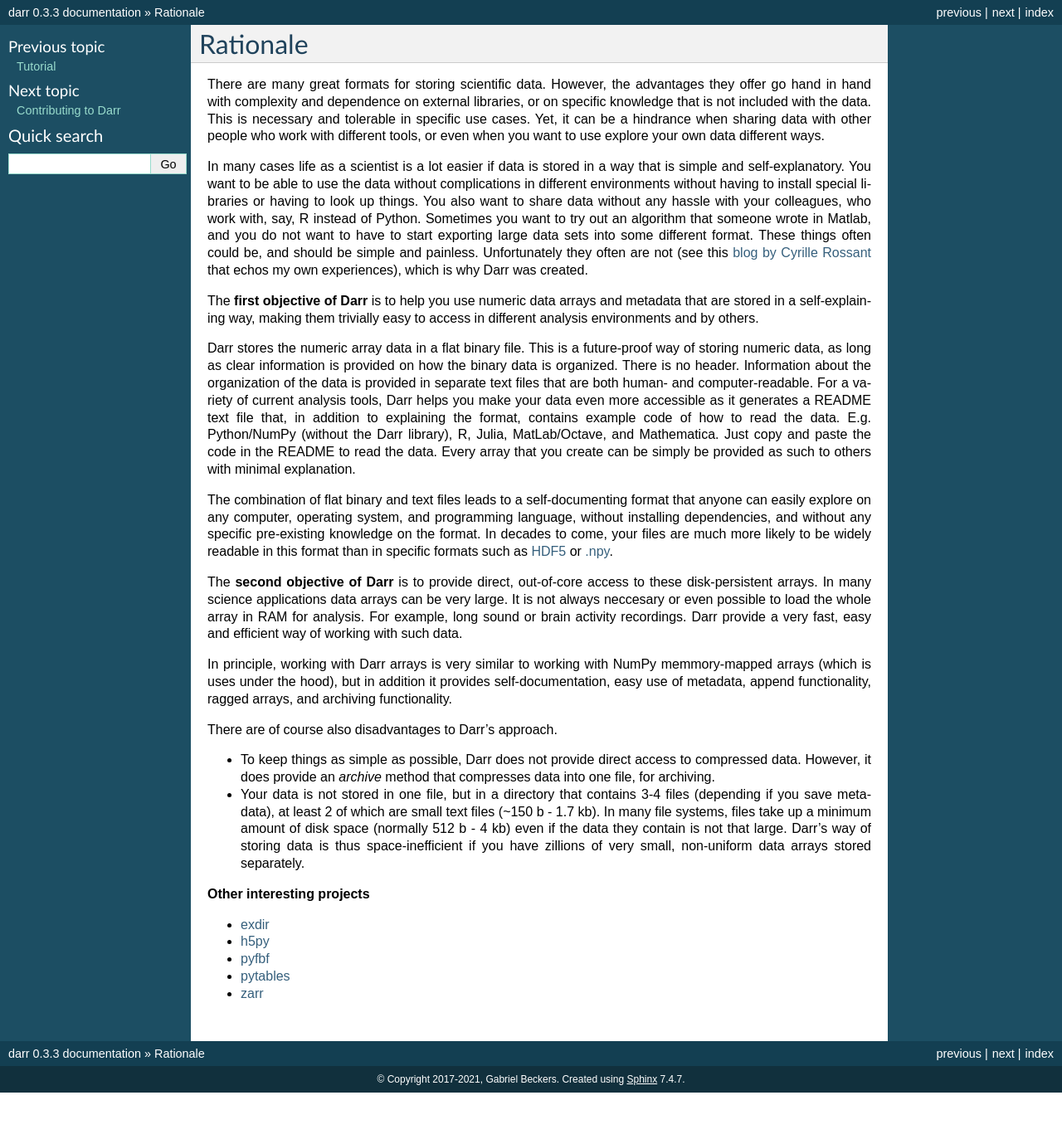
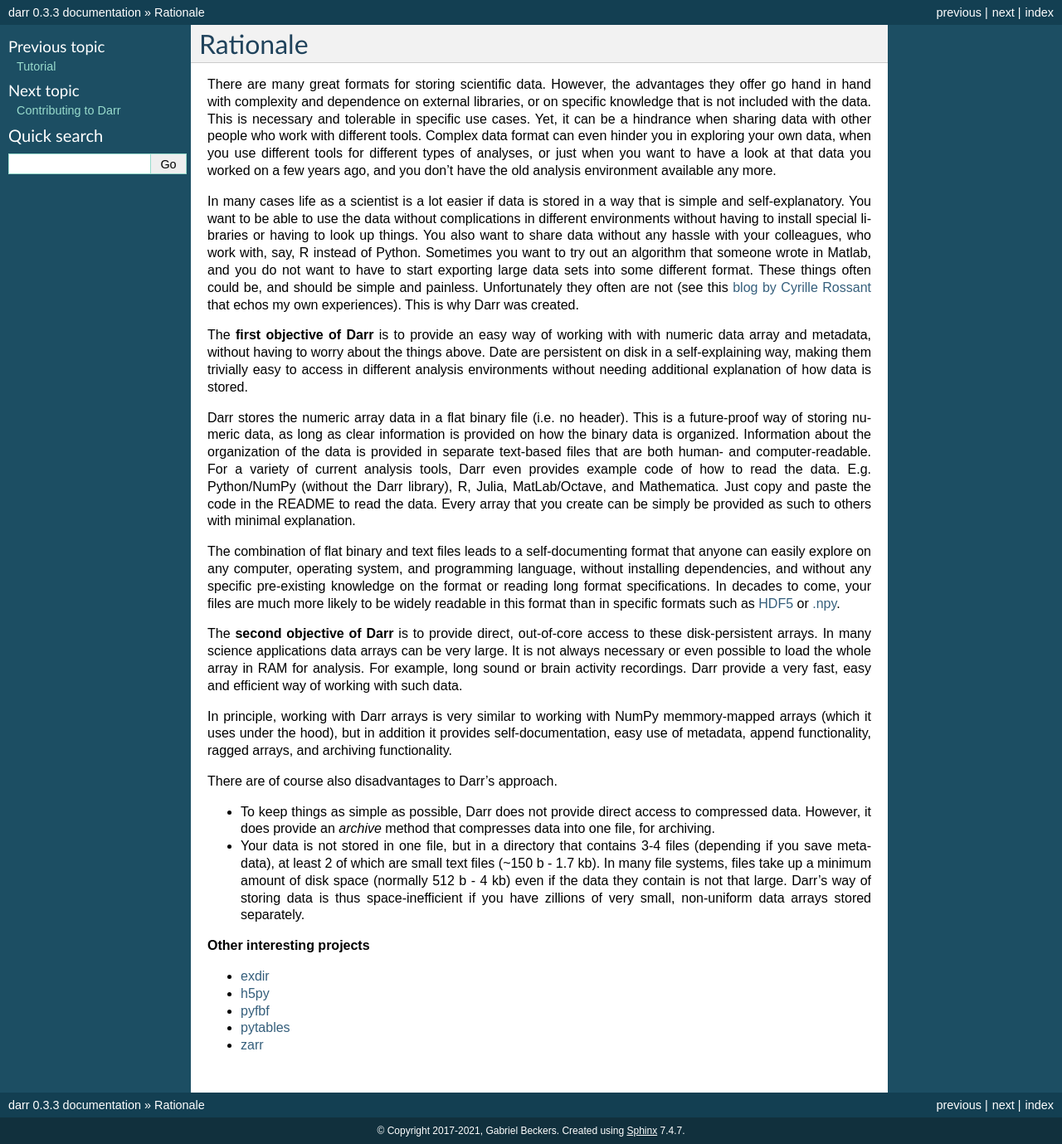
Before and after one commit to gbeckers/Darr, a Sphinx documentation site: the page built from docs/rationale.rst, in a window 1280 px wide. Shown: the whole page at 83% size. Built offline with Sphinx 7.4.7, drawn with Linux system fonts in a browser that asks for light colours; before the commit the page ends 1317 px from its top, so only the background shows below that.

Commit message:
update tutorial even more

```diff
--- a/docs/rationale.rst
+++ b/docs/rationale.rst
@@ -6,8 +6,10 @@
 external libraries, or on specific knowledge that is not included with the
 data. This is necessary and tolerable in specific use cases. Yet, it can be
 a hindrance when sharing data with other people who work with different
-tools, or even when you want to use explore your own data different
-ways.
+tools. Complex data format can even hinder you in exploring your own data,
+when you use different tools for different types of analyses, or just when
+you want to have a look at that data you worked on a few years ago, and
+you don't have the old analysis environment available any more.
 
 In many cases life as a scientist is a lot easier if data is stored in a way
 that is simple and self-explanatory. You want to be able to use the data
@@ -19,42 +21,43 @@
 sets into some different format. These things often could be, and should be
 simple and painless. Unfortunately they often are not (see this `blog by
 Cyrille Rossant <http://cyrille.rossant.net/moving-away-hdf5/>`__ that echos
-my own experiences), which is why Darr was created.
+my own experiences). This is why Darr was created.
 
-The **first objective of Darr** is to help you use numeric data arrays and
-metadata that are stored in a self-explaining way, making them trivially easy
-to access in different analysis environments and by others.
+The **first objective of Darr** is to provide an easy way of working with
+with numeric data array and metadata, without having to worry about the
+things above. Date are persistent on disk in a self-explaining way, making
+them trivially easy to access in different analysis environments without
+needing additional explanation of how data is stored.
 
-Darr stores the numeric array data in a flat binary file. This is a
-future-proof way of storing numeric data, as long as clear information is
-provided on how the binary data is organized. There is no header.
-Information about the organization of the data is provided in separate text
+Darr stores the numeric array data in a flat binary file (i.e. no header).
+This is a future-proof way of storing numeric data, as long as clear
+information is  provided on how the binary data is organized. Information
+about the organization of the data is provided in separate text-based
 files that are both human- and computer-readable. For a variety of current
-analysis tools, Darr helps you make your data even more accessible as it
-generates a README text file that, in addition to explaining the format,
-contains example code of how to read the data. E.g. Python/NumPy (without the
-Darr library), R, Julia, MatLab/Octave, and Mathematica. Just copy and paste
-the code in the README to read the data. Every array that you create can be
-simply be provided as such to others with minimal explanation.
+analysis tools, Darr even provides example code of how to read the data. E.g.
+Python/NumPy (without the Darr library), R, Julia, MatLab/Octave, and
+Mathematica. Just copy and paste the code in the README to read the data.
+Every array that you create can be simply be provided as such to others with
+minimal explanation.
 
 The combination of flat binary and text files leads to a
 self-documenting format that anyone can easily explore on any computer,
 operating system, and programming language, without installing
 dependencies, and without any specific pre-existing knowledge on the
-format. In decades to come, your files are much more likely to be
-widely readable in this format than in specific formats such as
-`HDF5 <https://www.hdfgroup.org/>`__ or
+format or reading long format specifications. In decades to come, your files
+are much more likely to be widely readable in this format than in specific
+formats such as `HDF5 <https://www.hdfgroup.org/>`__ or
 `.npy <https://docs.scipy.org/doc/numpy-dev/neps/npy-format.html>`__.
 
 The **second objective of Darr** is to provide direct, out-of-core access to
 these disk-persistent arrays. In many science applications data arrays can be
-very large. It is not always neccesary or even possible to load the whole
+very large. It is not always necessary or even possible to load the whole
 array in RAM for analysis. For example, long sound or brain activity
 recordings. Darr provide a very fast, easy and efficient way of working
 with such data.
 
 In principle, working with Darr arrays is very similar to working with NumPy
-memmory-mapped arrays (which is uses under the hood), but in addition it
+memmory-mapped arrays (which it uses under the hood), but in addition it
 provides self-documentation, easy use of metadata, append functionality, ragged
 arrays, and archiving functionality.
 
```
